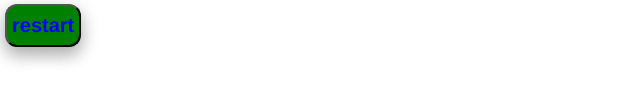
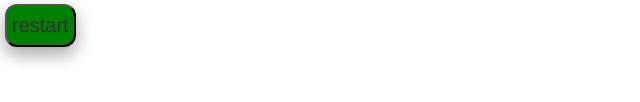
Before and after one commit to shaoli-lu/MemoryMatch, a plain HTML site: page index.html in a window 1280 px wide. Shown: the part 306-408 px from the top of the page, 0-640 px from the left. Drawn offline with nearby package versions, Linux system fonts and the light colour scheme.

Commit message:
Tone down button text color

```diff
--- a/memoryMatchStyle.css
+++ b/memoryMatchStyle.css
@@ -4,8 +4,6 @@
 	box-shadow: 0 8px 16px 0 rgba(0,0,0,0.2), 0 6px 20px 0 rgba(0,0,0,0.19);
 	float: center;
 	font-size: 20px;
-	font-weight: 800;
-	color: blue;
 	padding: 5px;
 	margin: 5px;
 }
```
